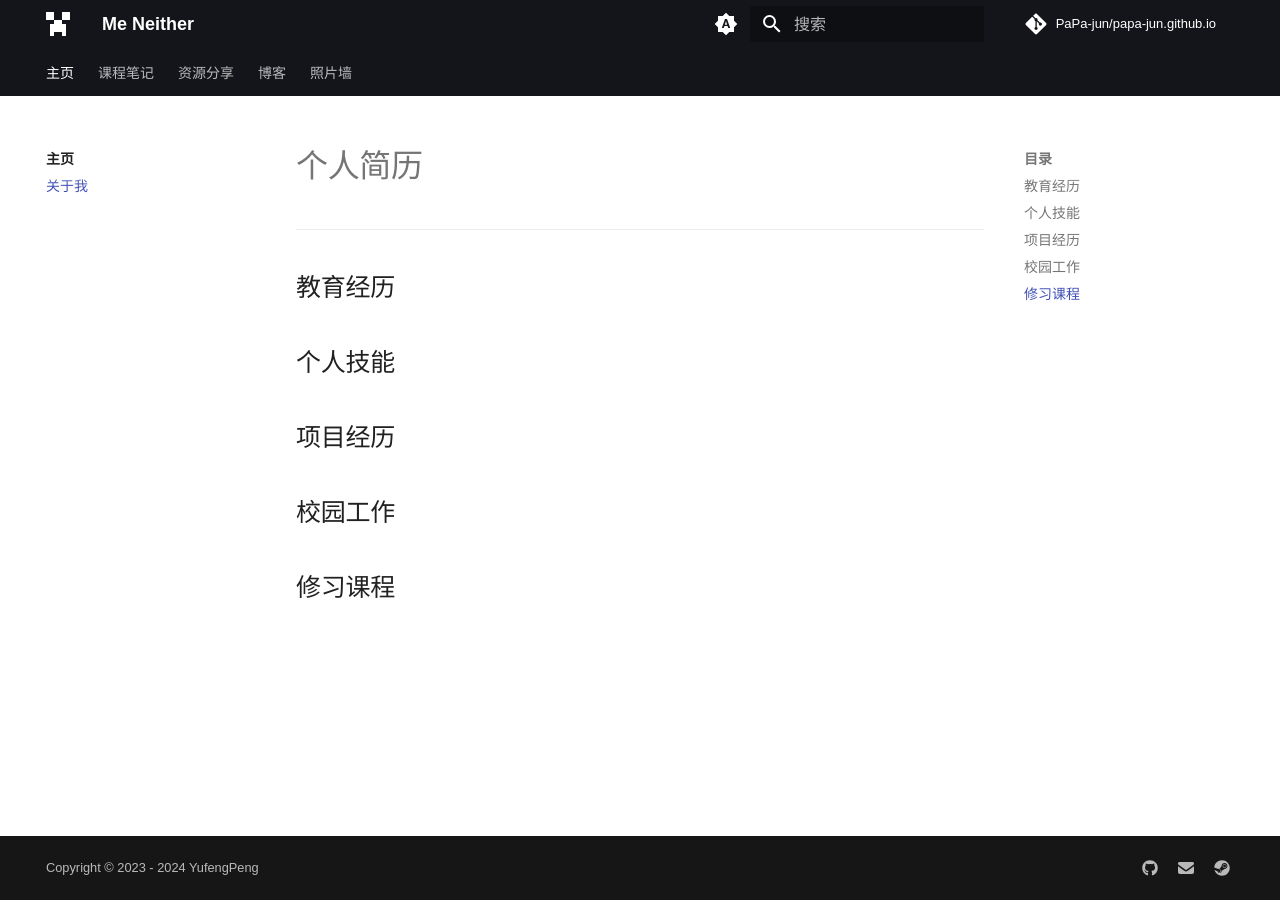
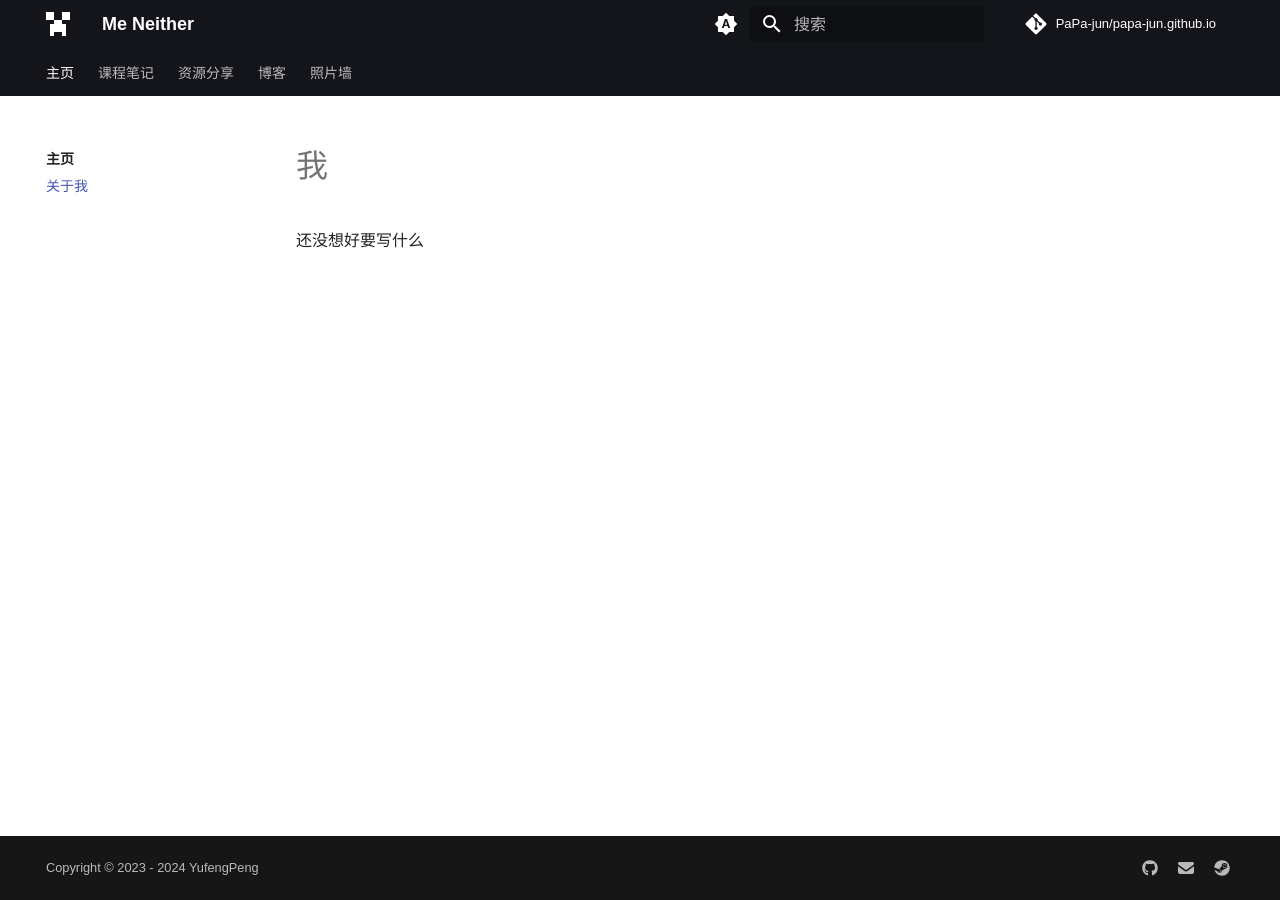
Before and after one commit to PaPa-jun/papa-jun.github.io, an MkDocs documentation site: the page built from docs/about.md, in a window 1280 px wide. Built offline with MkDocs 1.6.1 and Material for MkDocs 9.7.7, drawn with Linux system fonts in a browser that asks for light colours; some web fonts are replaced; comment, search, counter and statistics services are not loaded.

Commit message:
update workflows.

```diff
--- a/docs/about.md
+++ b/docs/about.md
@@ -1,15 +1,3 @@
-# 个人简历
+# 我
 
-
-
----
-
-## 教育经历
-
-## 个人技能
-
-## 项目经历
-
-## 校园工作
-
-## 修习课程
+还没想好要写什么
```
Also changed, not shown: 1 other file.
